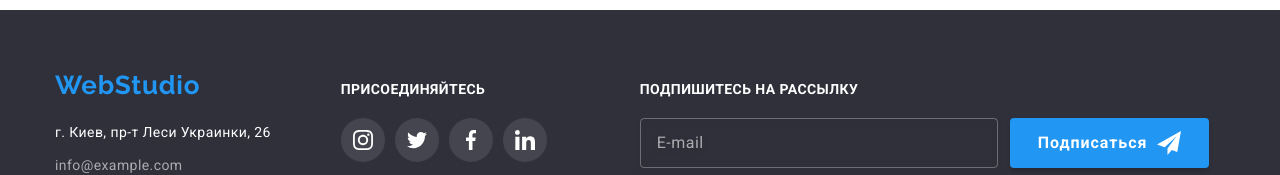
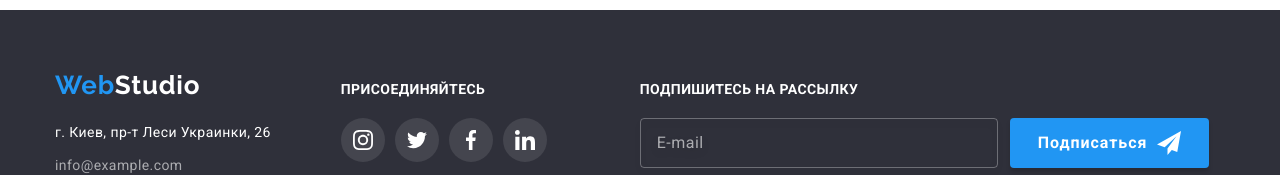
Before and after one commit to Dubnianskaya/goit-markup-hw-08, a plain HTML site: page index.html in a window 1280 px wide. Shown: the part 2666-2841 px from the top of the page. Drawn offline with nearby package versions, Linux system fonts and the light colour scheme.

Commit message:
fixed footer logo

```diff
--- a/sass/layout/_footer.scss
+++ b/sass/layout/_footer.scss
@@ -8,7 +8,7 @@
     align-items: baseline;
   }
 
-  .logo-white {
+  .logo--white {
     color: #FFFFFF;
   }
 
```
Also changed, not shown: css/main.css, css/main.min.css, 2 other files.
